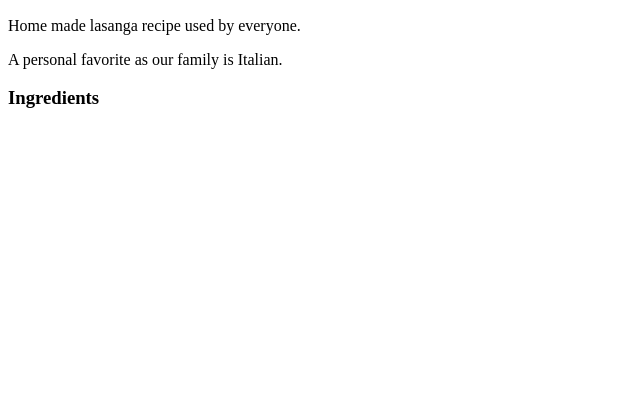
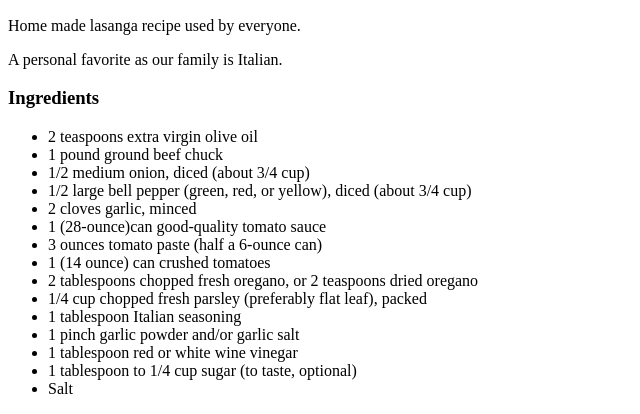
Before and after one commit to charlesciano/odin-recipes, a plain HTML site: page recipes/lasagna.html in a window 1280 px wide. Shown: the part 434-848 px from the top of the page, without its empty margins (0-640 px from the left). Before the commit the page ends 800 px from the top, so only its background shows below. Drawn offline with Linux system fonts and the light colour scheme.

Commit message:
added unordered list

```diff
--- a/recipes/lasagna.html
+++ b/recipes/lasagna.html
@@ -13,6 +13,22 @@
     <p>Home made lasanga recipe used by everyone.</p>
     <p>A personal favorite as our family is Italian.</p>
   <h3>Ingredients</h3>
-
+    <ul>
+      <li>2 teaspoons extra virgin olive oil</li>
+      <li>1 pound ground beef chuck</li>
+      <li>1/2 medium onion, diced (about 3/4 cup)</li>
+      <li>1/2 large bell pepper (green, red, or yellow), diced (about 3/4 cup)</li>
+      <li>2 cloves garlic, minced</li>
+      <li>1 (28-ounce)can good-quality tomato sauce</li>
+      <li>3 ounces tomato paste (half a 6-ounce can)</li>
+      <li>1 (14 ounce) can crushed tomatoes</li>
+      <li>2 tablespoons chopped fresh oregano, or 2 teaspoons dried oregano</li>
+      <li> 1/4 cup chopped fresh parsley (preferably flat leaf), packed</li>
+      <li>1 tablespoon Italian seasoning</li>
+      <li>1 pinch garlic powder and/or garlic salt</li>
+      <li>1 tablespoon red or white wine vinegar</li>
+      <li>1 tablespoon to 1/4 cup sugar (to taste, optional)</li>
+      <li>Salt</li>
+    </ul>
 </body>
 </html>
```
